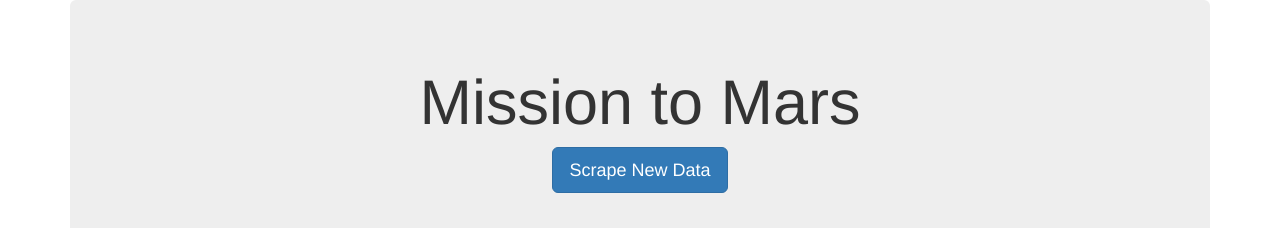
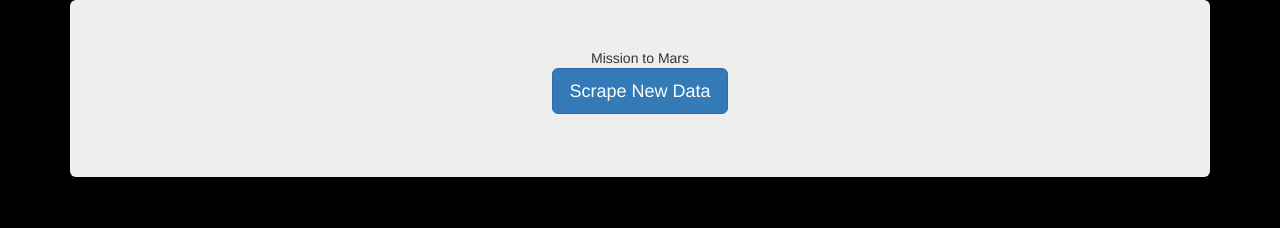
Before and after one commit to biboking/Mission-to-Mars, a Flask app: template templates/index.html in a window 1280 px wide. Shown: the top 228 px of the page. Run offline with Flask 2, Linux system fonts and the light colour scheme; the template is opened without the code that fills it, so the values that code supplies are empty; some libraries are stand-ins or nearby versions.

Commit message:
challenge

```diff
--- a/templates/index.html
+++ b/templates/index.html
@@ -1,48 +1,75 @@
-
 <!DOCTYPE html>
 <html lang="en">
   <head>
-  <meta charset="UTF-8">
-  <meta http-equiv="X-UA-Compatible" content="IE=edge">
-  <meta name="viewport" content="width=device-width, initial-scale=1.0">
+    <meta charset="UTF-8" />
+    <meta name="viewport" content="width=device-width, initial-scale=1.0" />
+    <meta http-equiv="X-UA-Compatible" content="ie=edge" />
     <title>Mission to Mars</title>
-  <link rel="stylesheet" href="https://maxcdn.bootstrapcdn.com/bootstrap/3.3.7/css/bootstrap.min.css">
+    <link
+      rel="stylesheet"
+      href="https://maxcdn.bootstrapcdn.com/bootstrap/3.3.7/css/bootstrap.min.css"
+    />
   </head>
-<body>
+  <body style= background-color:#000000>
     <div class="container">
       <!-- Add Jumbotron to Header -->
-    <div class="jumbotron text-center">
-      <h1>Mission to Mars</h1>
+      <div class="jumbotron text-center" style="background-image:url()>
+        <h1 style="color: white">Mission to Mars</h1>
         <!-- Add a button to activate scraping script -->
-      <p><a class="btn btn-primary btn-lg" href="/scrape" role="button">Scrape New Data</a></p>
+        <p> <a class="btn btn-primary btn-lg" href="/scrape" role="button">Scrape New Data</a></p>
       </div>
+
       <!-- Add section for Mars News -->
-    <div class="row" id="mars-news">  <!-- use the grid system and everything within this div will be horizontally aligned-->
-      <div class="col-md-12"> <!--use 12 columns scaled to a midsize desktop display-->
+      <div class="row" id="mars-news">
+        <div class="col-md-12">
           <div class="media">
             <div class="media-body">
-            <h2>Latest Mars News</h2>
-            <h4 class="media-heading">{{mars.news_title}}</h4>
-            <p>{{ mars.news_paragraph }}</p>
+              <h2 style="color: white">Latest Mars News</h2>
+              <h4 class="media-heading">{{ mars.news_title }}</h4>
+              <p style="color: white">{{ mars.news_paragraph }}</p>
             </div>
           </div>
         </div>
       </div>
+
       <!-- Section for Featured Image and Facts table -->
-    <div class="row" id="mars-featured-image"></div>
-      <!-- Image -->
+      <div class="row" id="mars-featured-image">
         <div class="col-md-8">
-        <h2>Featured Mars Image</h2>
-        <img src="{{ mars.featured_image }}" class="img-responsive" alt="Responsive image">
+          <h2 style="color: white" >Featured Mars Image</h2>
+          <!-- if images is False/None/non-existent, then default to error message -->
+          <img
+            src="{{mars.featured_image | default('static/images/error.png', true) }}"
+            class="img-responsive"
+            alt="Responsive image"
+          />
         </div>
-      <!-- Facts -->
+
         <div class="col-md-4">
-        <div class="row" id="mars-facts"></div>
+          <!-- Mars Facts -->
+          <div class="row" id="mars-facts">
             <h4>Mars Facts</h4>
             {{ mars.facts | safe }}
           </div>
         </div>
       </div>
+
+      <!-- Section for Mars Hemispheres -->
+      <div class="row" id="mars-hemispheres">
+        <div class="page-header">
+          <h2 class="text-center" style="color: white">Mars Hemispheres</h2>
+        </div>
+
+        {% for hemisphere in mars.mars_hemispheres %}
+        <div class="col-md-6">
+          <div class="thumbnail">
+            <img src="{{hemisphere.img_url | default('static/images/error.png', true)}}" alt="...">
+            <div class="caption">
+              <h3>{{hemisphere.title}}</h3>
+            </div>
+          </div>
+        </div>
+        {% endfor %}
+      </div>
     </div>
   </body>
 </html>
```
Also changed, not shown: index.html (deleted, +0 -76 lines), scraping.py (+29 -1 lines), templates/index-module.html (added, +48 -0 lines), images/shutterstock-1041249343.webp (added). Lines whose indentation alone changed are shown as unchanged.
